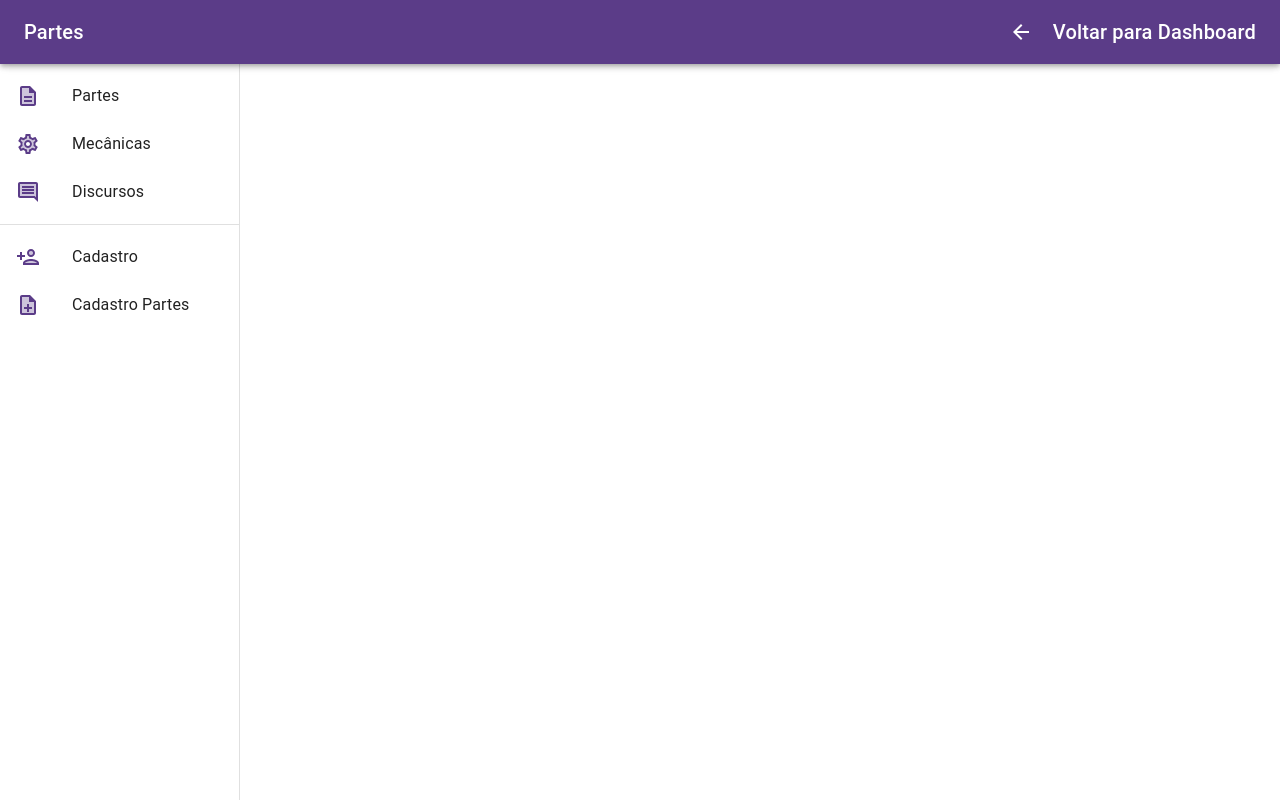
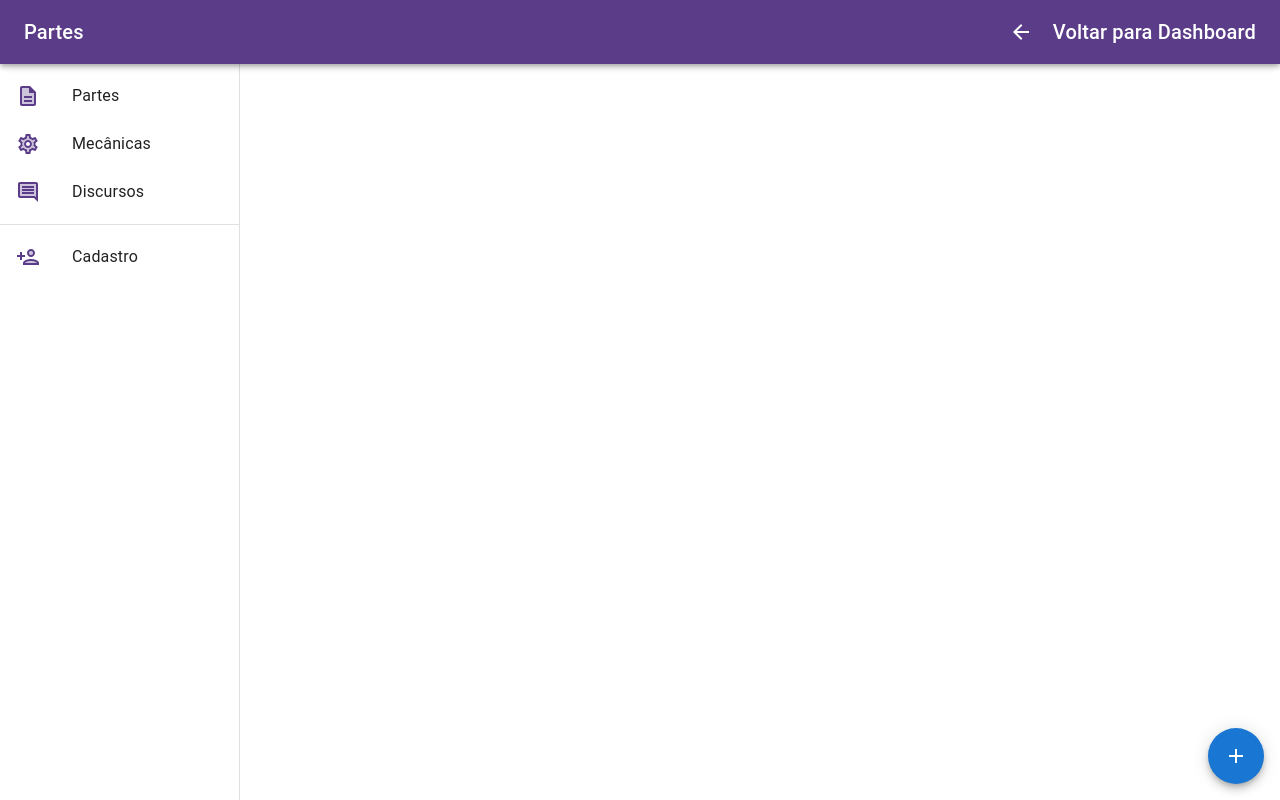
Before and after one commit to czndy/quadro_anuncios_web, a React (Create React App) app in the folder frontend/: page /partes in a window 1280 px wide. Built offline with nearby package versions, Linux system fonts and the light colour scheme.

Commit message:
removeCadastroPartes

```diff
--- a/frontend/src/pages/CadastroPartes/cadastroPartes.js
+++ /dev/null
@@ -1,70 +0,0 @@
-import Box from "@mui/material/Box";
-import * as React from "react";
-import Button from '@mui/material/Button';
-import Stack from '@mui/material/Stack';
-import Grid from '@mui/material/Unstable_Grid2';
-import Container from 'react-bootstrap/Container';
-import Row from 'react-bootstrap/Row';
-import Col from 'react-bootstrap/Col';
-
-export default function CadastroPartes({menu}) {
-
-  const [link, setLink] = React.useState("");
-
-  const handleUpload = async (event) => {
-    let arquivo = await fetch(event.target.files)
-    .then((res)=>{
-      return res.blob()
-    })
-
-    console.log("arq",arquivo)
-
-    console.log(URL.createObjectURL(arquivo, {type:"image/png"}));
-  }
-
-
-
-
-  return (
-    <Box sx={{display: "flex", height: "100vh", width:"100%"}}>
-      {menu}
-      <Box
-        sx={{
-        "& > :not(style)": {
-            m: "auto",
-            width: 600,
-            height: 600,
-        },
-        }}
-        m="auto"
-        display="flex"
-        alignItems="center"
-        width="1000px"
-        height="98vh"
-      >
-          <Button
-            variant="contained"
-            component="label"
-            style={{width:"340px", height:"80px", textAlign:"center"}}
-            sx={{backgroundColor: "#5b3c88",
-                "&:hover": {
-                  backgroundColor: "#6b46a1",
-                },}}
-          >
-            Upload Apostila com designações preenchidas
-            <input
-            hidden
-            accept="application/pdf"
-            multiple
-            type="file"
-            onChange={
-              (event)=>{
-                handleUpload(event)
-              }
-              }
-            />
-          </Button>
-      </Box>
-    </Box>
-  );
-}
--- a/frontend/src/pages/Menu/menu.js
+++ b/frontend/src/pages/Menu/menu.js
@@ -15,7 +15,6 @@
 import ArrowBackTwoToneIcon from "@mui/icons-material/ArrowBackTwoTone";
 import CommentTwoToneIcon from "@mui/icons-material/CommentTwoTone";
 import DescriptionTwoToneIcon from "@mui/icons-material/DescriptionTwoTone";
-import NoteAddTwoToneIcon from "@mui/icons-material/NoteAddTwoTone";
 import PersonAddTwoToneIcon from "@mui/icons-material/PersonAddTwoTone";
 import SettingsTwoToneIcon from "@mui/icons-material/SettingsTwoTone";
 
@@ -146,27 +145,11 @@
                 <ListItemText primary={"Cadastro"} />
               </ListItemButton>
             </ListItem>
-
-            <ListItem
-              key={"aee"}
-              disablePadding
-              onClick={() => {
-                navigate("/cadastro-partes");
-              }}
-            >
-              <ListItemButton>
-                <ListItemIcon>
-                  <NoteAddTwoToneIcon style={{color: "#5b3c88"}} />
-                </ListItemIcon>
-                <ListItemText primary={"Cadastro Partes"} />
-              </ListItemButton>
-            </ListItem>
           </List>
         </Box>
       </Drawer>
 
       {content}
-
     </>
   );
 }
--- a/frontend/src/pages/Partes/partes.js
+++ b/frontend/src/pages/Partes/partes.js
@@ -1,13 +1,56 @@
 import Box from "@mui/material/Box";
 import * as React from "react";
-import Teste from '../../assets/Teste.pdf'
+import Teste from "../../assets/Teste.pdf";
+
+import FileCopyIcon from "@mui/icons-material/FileCopyOutlined";
+import PrintIcon from "@mui/icons-material/Print";
+import SaveIcon from "@mui/icons-material/Save";
+import ShareIcon from "@mui/icons-material/Share";
+import SpeedDial from "@mui/material/SpeedDial";
+import SpeedDialAction from "@mui/material/SpeedDialAction";
+import SpeedDialIcon from "@mui/material/SpeedDialIcon";
+
+const actions = [
+  {icon: <FileCopyIcon />, name: "Copy"},
+  {icon: <SaveIcon />, name: "Save"},
+  {icon: <PrintIcon />, name: "Print"},
+  {icon: <ShareIcon />, name: "Share"},
+];
 
 export default function Partes({menu}) {
-    return (
-        <>
+  const [link, setLink] = React.useState("");
 
+  const handleUpload = async (event) => {
+    let arquivo = await fetch(event.target.files).then((res) => {
+      return res.blob();
+    });
 
-            <Box sx={{display: "flex", height: "100vh"}}>{menu}</Box>
-        </>
-    )
+    console.log("arq", arquivo);
+
+    console.log(URL.createObjectURL(arquivo, {type: "image/png"}));
+  };
+
+  return (
+    <>
+      <Box sx={{display: "flex", height: "100vh"}}>
+        {menu}
+
+        <Box sx={{transform: "translateZ(0px)", flexGrow: 1}}>
+          <SpeedDial
+            ariaLabel="SpeedDial basic example"
+            sx={{position: "absolute", bottom: 16, right: 16}}
+            icon={<SpeedDialIcon />}
+          >
+            {actions.map((action) => (
+              <SpeedDialAction
+                key={action.name}
+                icon={action.icon}
+                tooltipTitle={action.name}
+              />
+            ))}
+          </SpeedDial>
+        </Box>
+      </Box>
+    </>
+  );
 }
--- a/frontend/src/router.js
+++ b/frontend/src/router.js
@@ -2,7 +2,6 @@
 import {BrowserRouter, Route, Routes} from "react-router-dom";
 
 import Cadastro from "./pages/Cadastro/cadastro";
-import CadastroPartes from "./pages/CadastroPartes/cadastroPartes";
 import Dashboard from "./pages/Dashboard/dashboard";
 import DashText from "./pages/Dashboard/dashText";
 import Discursos from "./pages/Discursos/discursos";
@@ -19,7 +18,11 @@
         <Route path="/" element={<Login />} />
         <Route
           path="/dashboard"
-          element={<Dashboard menu={<Menu name="Dashboard" content={<DashText/>} />} />}
+          element={
+            <Dashboard
+              menu={<Menu name="Dashboard" content={<DashText />} />}
+            />
+          }
         />
         <Route
           path="/mecanicas"
@@ -37,10 +40,7 @@
           path="/partes"
           element={<Partes menu={<Menu name="Partes" />} />}
         />
-        <Route
-          path="/cadastro-partes"
-          element={<CadastroPartes menu={<Menu name="Cadastro Partes" />} />}
-        />
+
         <Route path="/teste" element={<Teste />} />
       </Routes>
     </BrowserRouter>
```
